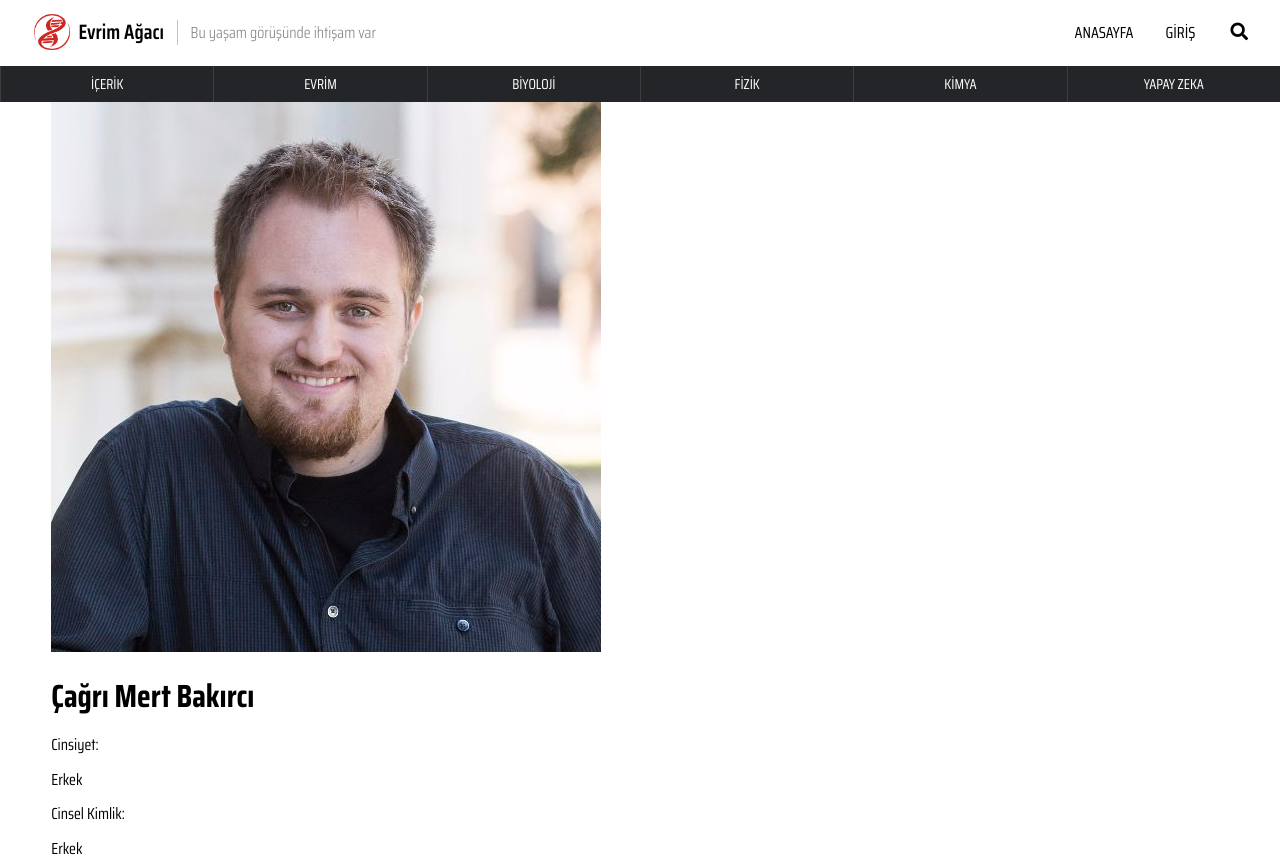
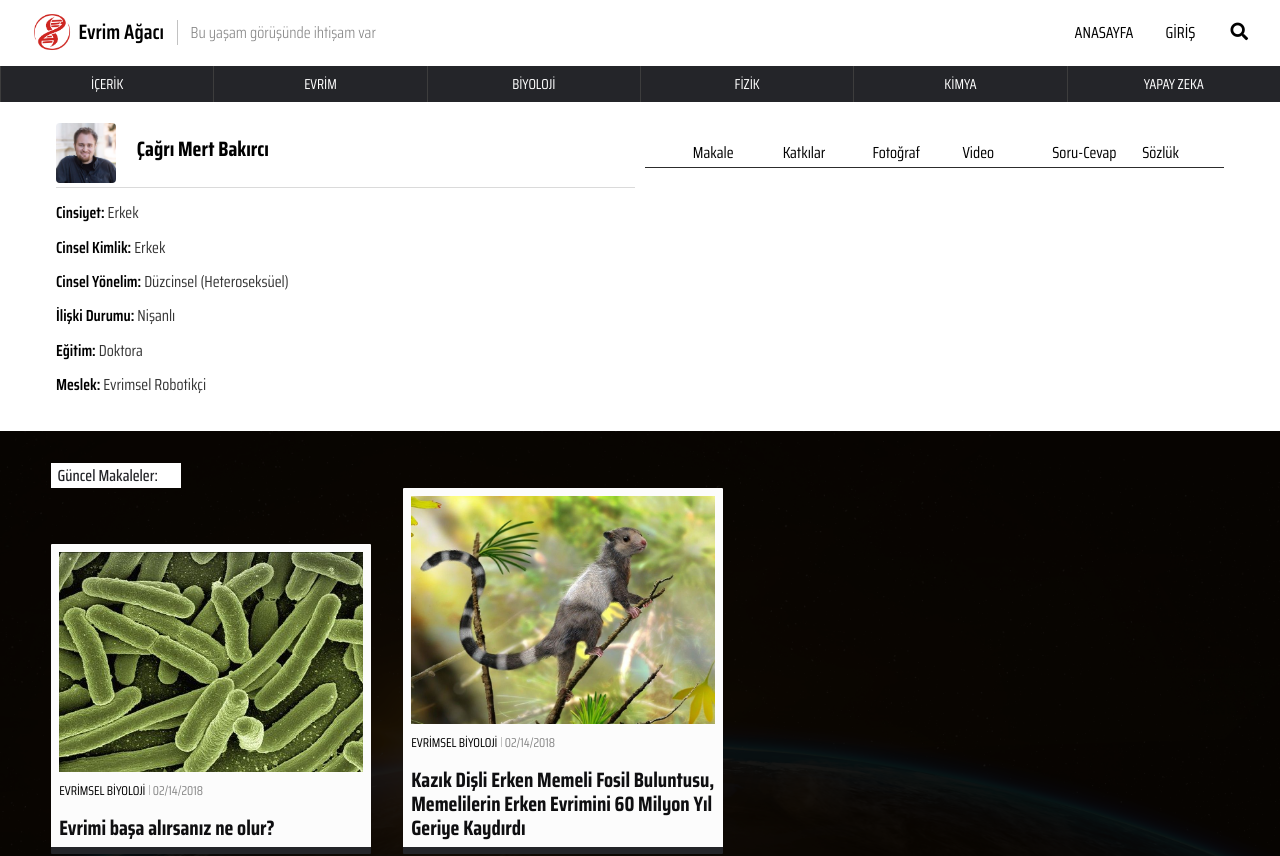
Before and after one commit to evrimagaci/EA-frontend, an Angular app: page /article in a window 1280 px wide. Shown: the top 856 px of the page. Built offline with nearby package versions, Linux system fonts and the light colour scheme.

Commit message:
user profile styles

```diff
--- a/src/app/user/user.component.html
+++ b/src/app/user/user.component.html
@@ -1,4 +1,4 @@
-<div id="user">
+<div id="user-page">
   <div class="container">
     <div id="user-info">
       <div class="user-profile">
@@ -10,12 +10,12 @@
         </div>
       </div>
       <div class="user-informations">
-        <p>Cinsiyet: </p><span>Erkek</span>
-        <p>Cinsel Kimlik: </p><span>Erkek</span>
-        <p>Cinsel Yönelim: </p><span>Düzcinsel (Heteroseksüel)</span>
-        <p>İlişki Durumu: </p><span>Nişanlı</span>
-        <p>Eğitim: </p><span>Doktora</span>
-        <p>Meslek: </p><span>Evrimsel Robotikçi</span>
+        <p>Cinsiyet: <span>Erkek</span></p>
+        <p>Cinsel Kimlik: <span>Erkek</span></p>
+        <p>Cinsel Yönelim: <span>Düzcinsel (Heteroseksüel)</span></p>
+        <p>İlişki Durumu: <span>Nişanlı</span></p>
+        <p>Eğitim: <span>Doktora</span></p>
+        <p>Meslek: <span>Evrimsel Robotikçi</span></p>
       </div>
     </div>
     <div id="user-activity">
@@ -31,7 +31,7 @@
       </div>
 
       <div class="user-activity-stream">
-        <p>Articles</p>
+        <!-- <p>Articles</p> -->
       </div>
     </div>
   </div>
--- a/src/app/user/user.component.scss
+++ b/src/app/user/user.component.scss
@@ -1,2 +1,84 @@
 // importing color variables
 @import "../../__colors.scss";
+
+#user-page {
+    padding: 0;
+    margin: 0;
+
+    .container {
+        display: flex;
+        justify-content: space-between;
+        padding: 1em 0;
+
+        #user-info, #user-activity {
+            flex-basis: 50%;
+            padding: .3em;
+            margin: 0;
+            // border: 1px solid grey;
+        }
+
+
+        #user-info {
+            display: flex;
+            flex-direction: column;
+            justify-content: space-between;
+            .user-profile {
+                display: flex;
+                justify-content: space-between;
+                border-bottom: 1px solid #dadada;
+                height: 65px;
+                .user-profile-image {
+                    flex-basis: 10%;
+                    img {
+                        max-width: 60px;
+                        border-radius: 4px;
+                    }
+                }
+                .user-profile-name {
+                    flex-basis: 90%;
+                    h1 {
+                        align-self: center;
+                        padding-left: 1em;
+                        font-size: 1.3em;
+                    }
+                }
+            }
+
+            .user-informations {
+                p {
+                    font-weight: 600;
+                    span {
+                        font-weight: normal;
+                        display: inline;
+                        color: #363636;
+                    }
+                }
+            }
+        }
+
+        #user-activity {
+
+            #activity-menu-tab {
+
+                ul {
+                    display: flex;
+                    justify-content: space-between;
+                    border-bottom: 1px solid #2c2c2c;
+                    li {
+                        flex: 1;
+                        list-style: none;
+                        padding: .3em .4em;
+                        margin: 0 .1em;
+                        cursor: pointer;
+                        &:hover {
+                            color: $evrimagaci-red;
+                            text-decoration: underline;
+                        }
+                    }
+                }
+            }
+        }
+
+
+    }
+}
```
